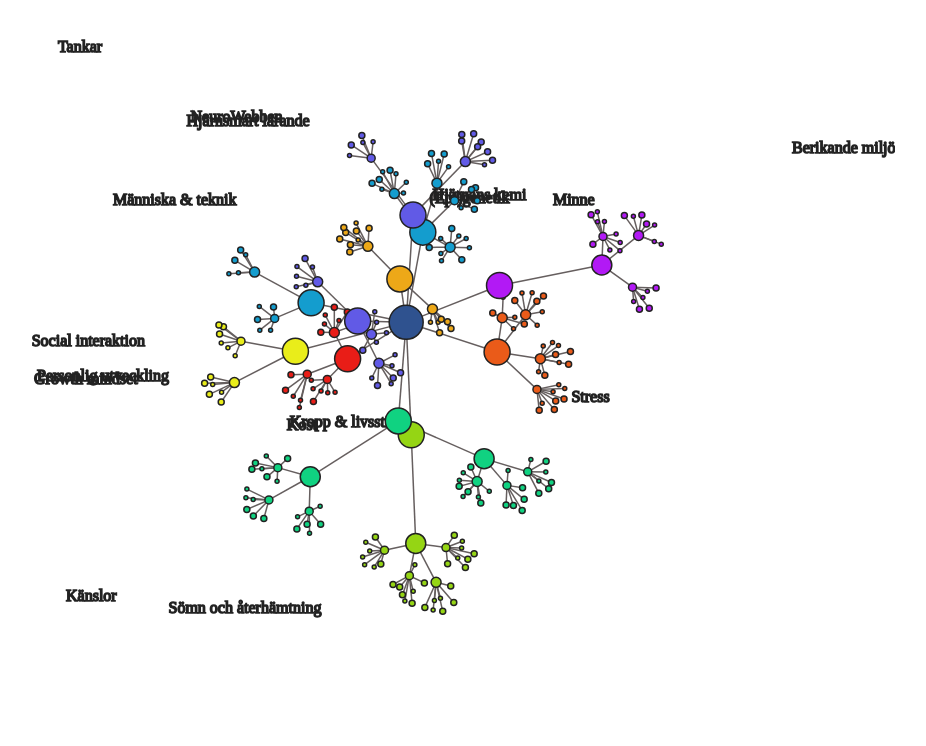
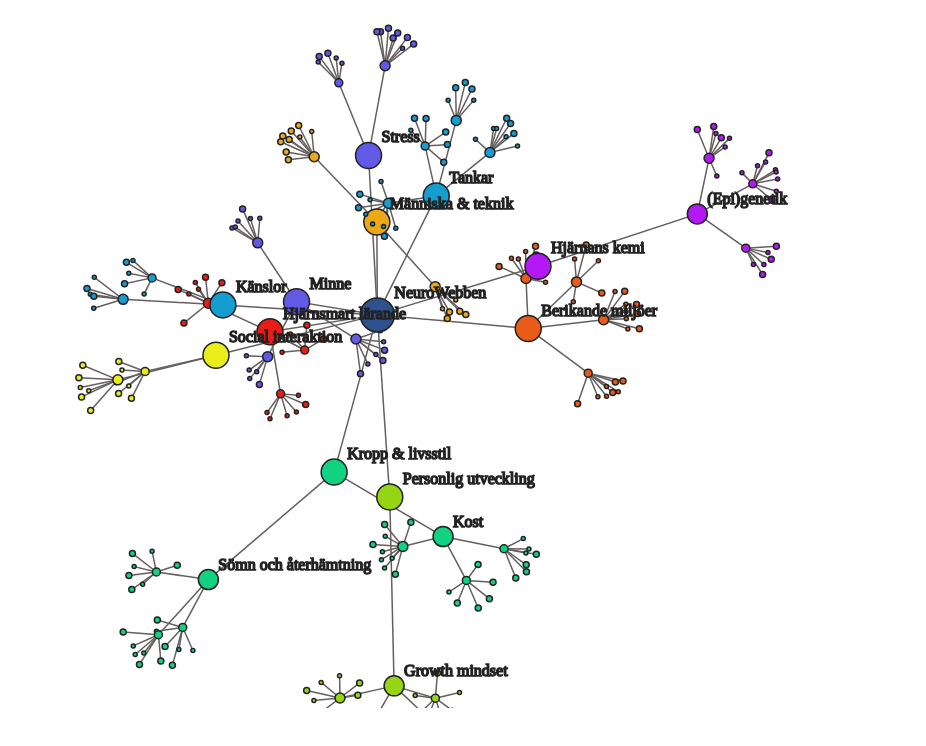
Before and after one commit to Axel-Eriksson/NeuroWebben-bubble-structure, a plain HTML site: page index.html in a window 1280 px wide. Shown: the whole page, without its empty margins (73-999 px from the left). Drawn offline with nearby package versions, Linux system fonts and the light colour scheme; animation ran at ten frames a second.

Commit message:
Add text on bubbles.

```diff
--- a/index.html
+++ b/index.html
@@ -27,8 +27,10 @@ var width = 960,
 
 var force = d3.layout.force()
     .size([width, height])
-    .linkDistance(function(d) { return d.target.size*2 + d.source.size; })
-    .gravity(0.1)
+    .linkDistance(function(d) { return d.target.size*4 + d.source.size*2; })
+    .gravity(0.02)
+    .charge(-20
+    )
     .on("tick", tick);
 
 var svg = d3.select("body").append("svg")
@@ -37,6 +39,7 @@ var svg = d3.select("body").append("svg")
 
 var link = svg.selectAll(".link"),
     node = svg.selectAll(".node");
+    nodeText = svg.selectAll(".node");
 
 d3.json("data_file.json", function(error, json) {
   if (error) throw error;
@@ -76,8 +79,23 @@ function update() {
   node.exit().remove();
 
   // Enter any new nodes.
-  var nodeEnter = node.enter()
-  nodeEnter
+  node.enter()
+      .append("circle")
+      .attr("class", "node")
+      .attr("cx", function(d) { return d.x; })
+      .attr("cy", function(d) { return d.y; })
+      .attr("r", function(d) { return d.size; })
+      .style("fill", color)
+      .call(force.drag)
+
+  // Update the node texts…
+  nodeText = nodeText.data(nodes, function(d) { return d.id; })
+
+  // Exit any old node texts.
+  nodeText.exit().remove();
+
+  // Enter any new node texts.
+  nodeText.enter()
      .append("text")
      .attr("class", "node")
      .attr("dx", function(d) { return d.x+d.size; })
@@ -86,17 +104,6 @@ function update() {
        d.name.charAt(d.name.length-2) != "_") ? d.name : "" })
      .call(force.drag)
      .on("click", click)
-  nodeEnter
-      .append("circle")
-      .attr("class", "node")
-      .attr("cx", function(d) { return d.x; })
-      .attr("cy", function(d) { return d.y; })
-      .attr("r", function(d) { return d.size; })
-      .style("fill", color)
-      .call(force.drag)
-
-
-
 
 }
 
@@ -106,10 +113,11 @@ function tick() {
       .attr("x2", function(d) { return d.target.x; })
       .attr("y2", function(d) { return d.target.y; });
 
-  node.attr("dx", function(d) { return d.x+d.size; })
+  node.attr("cx", function(d) { return d.x; })
+      .attr("cy", function(d) { return d.y; });
+
+  nodeText.attr("dx", function(d) { return d.x+d.size; })
       .attr("dy", function(d) { return d.y-d.size; })
-      .attr("cx", function(d) { return d.x; })
-      .attr("cy", function(d) { return d.y; });
 }
 
 // Color nodes
```
